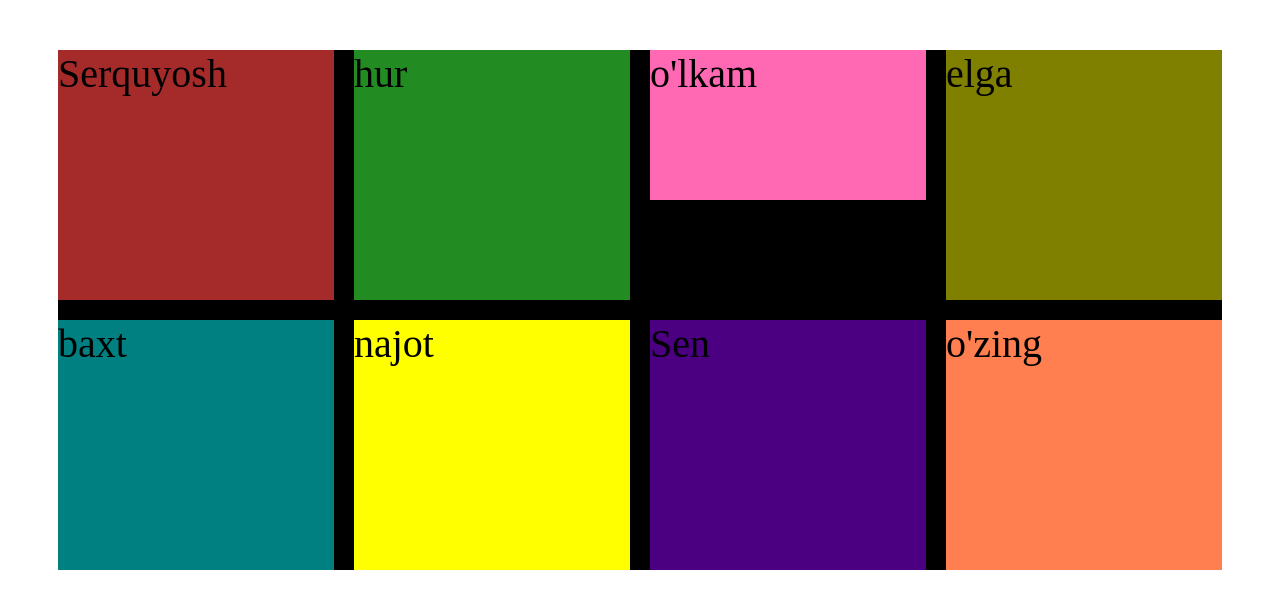
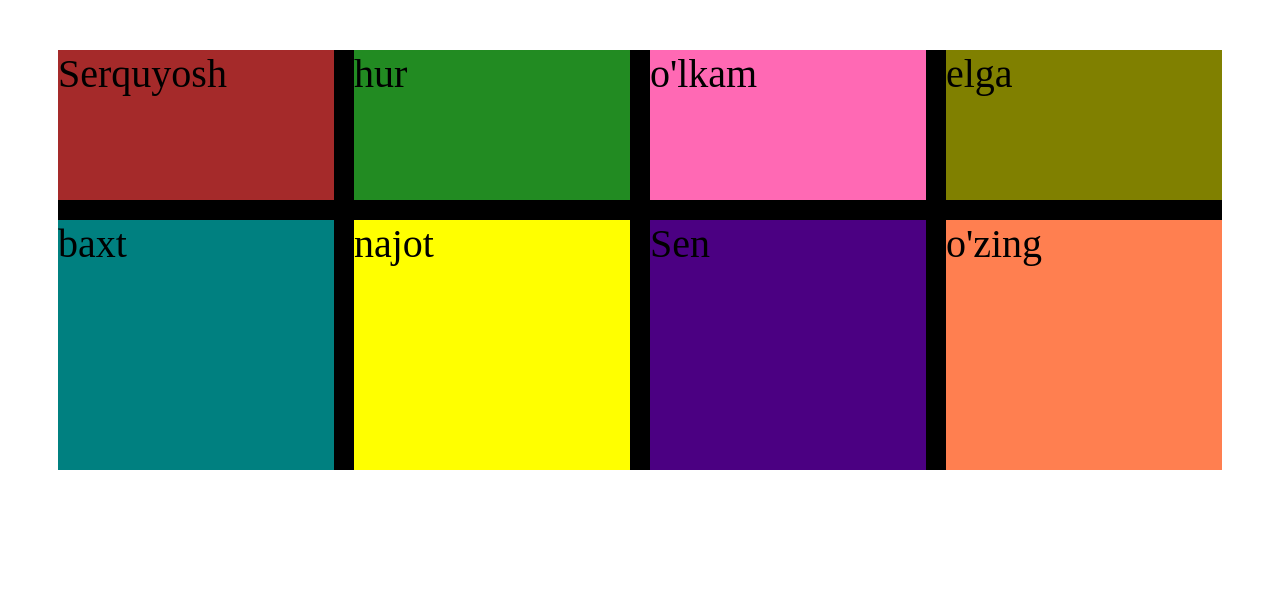
Before and after one commit to PubgGamerUzbSila/TenX-academy, a plain HTML site: page JavaScript/45-dars/grid.html in a window 1280 px wide. Drawn offline with Linux system fonts and the light colour scheme.

Commit message:
1fr qo'shildi

```diff
--- a/JavaScript/45-dars/grid.css
+++ b/JavaScript/45-dars/grid.css
@@ -8,7 +8,7 @@
     display: grid;
     /* grid-template-columns: 200px 200px 200px 150px;  / */
     grid-template-columns: 1fr 1fr 1fr 1fr;
-    grid-template-rows: 250px 250px;
+    grid-template-rows: 1fr 250px;
     gap: 20px;
 }
 .el-1 {
```
